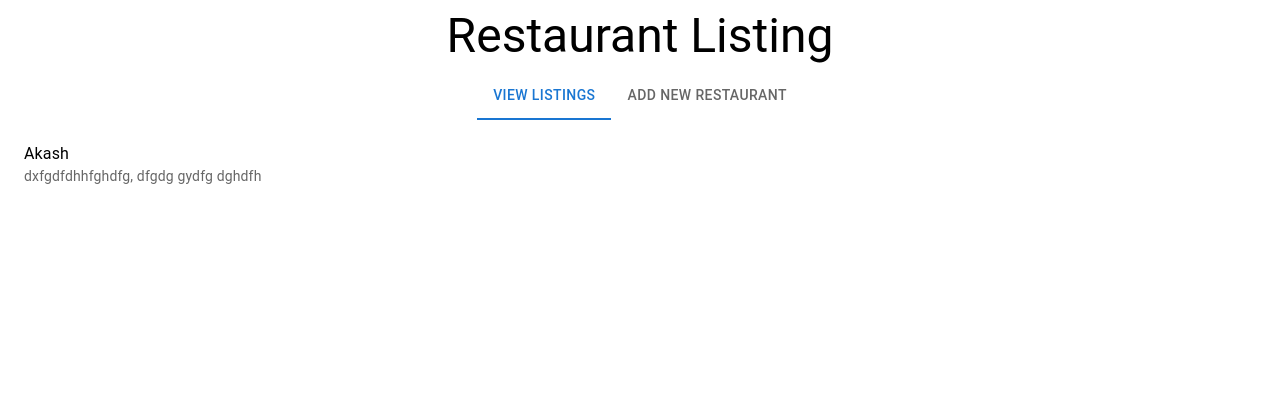
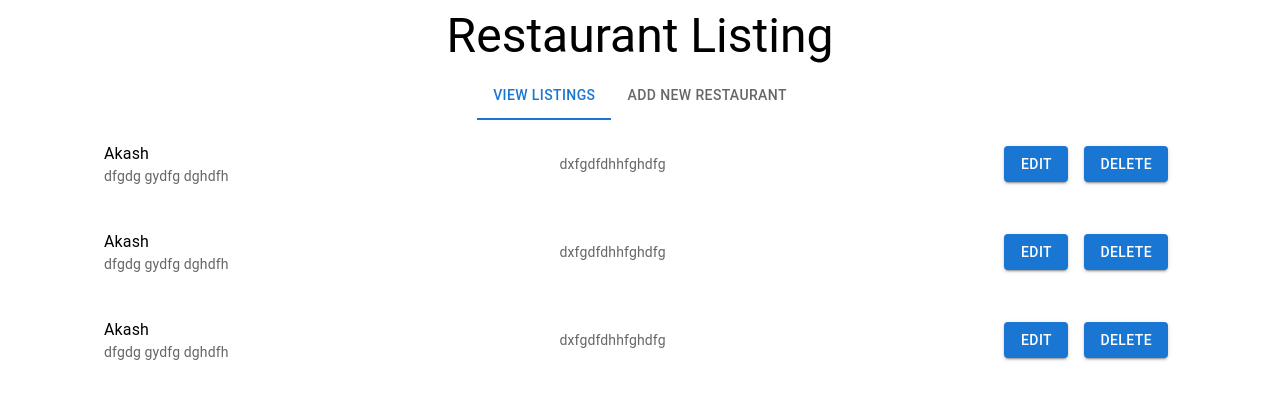
Before and after one commit to Paramjeet-27/Restaurant-Listing, a React (Vite) app in the folder FrontEnd/: page / in a window 1280 px wide. Shown: the top 400 px of the page. Built offline with nearby package versions, Linux system fonts and the light colour scheme.

Commit message:
FE-List Display Finalization

```diff
--- a/FrontEnd/src/components/CustList/CustList.jsx
+++ b/FrontEnd/src/components/CustList/CustList.jsx
@@ -1,3 +1,4 @@
+import { Button } from "@mui/material";
 import List from "@mui/material/List";
 import ListItem from "@mui/material/ListItem";
 import ListItemButton from "@mui/material/ListItemButton";
@@ -15,17 +16,39 @@ const CustList = () => {
       edditing_address: "dxfgdfdhhfghdfg",
       edditing_contact: "dfgdg gydfg dghdfh ",
     },
+    {
+      res_name: "Akash",
+      address: "dxfgdfdhhfghdfg",
+      contact: "dfgdg gydfg dghdfh ",
+      isEdditing: false,
+      edditing_res_name: "Akash",
+      edditing_address: "dxfgdfdhhfghdfg",
+      edditing_contact: "dfgdg gydfg dghdfh ",
+    },
+    {
+      res_name: "Akash",
+      address: "dxfgdfdhhfghdfg",
+      contact: "dfgdg gydfg dghdfh ",
+      isEdditing: false,
+      edditing_res_name: "Akash",
+      edditing_address: "dxfgdfdhhfghdfg",
+      edditing_contact: "dfgdg gydfg dghdfh ",
+    },
   ];
   const [resDetails, setResDetails] = useState(array);
   const resList = resDetails.map((ele, index) => (
     <>
-      <List key={index}>
+      <List key={index} sx={{ mx: 10 }}>
         <ListItem disablePadding>
           <ListItemButton>
-            <ListItemText
-              primary={ele.res_name}
-              secondary={`${ele.address}, ${ele.contact}`}
-            />
+            <ListItemText primary={ele.res_name} secondary={ele.contact} />
+            <ListItemText secondary={ele.address} />
+            <Button sx={{ mx: 1 }} variant="contained">
+              Edit
+            </Button>
+            <Button sx={{ mx: 1 }} variant="contained">
+              Delete
+            </Button>
           </ListItemButton>
         </ListItem>
       </List>
```
